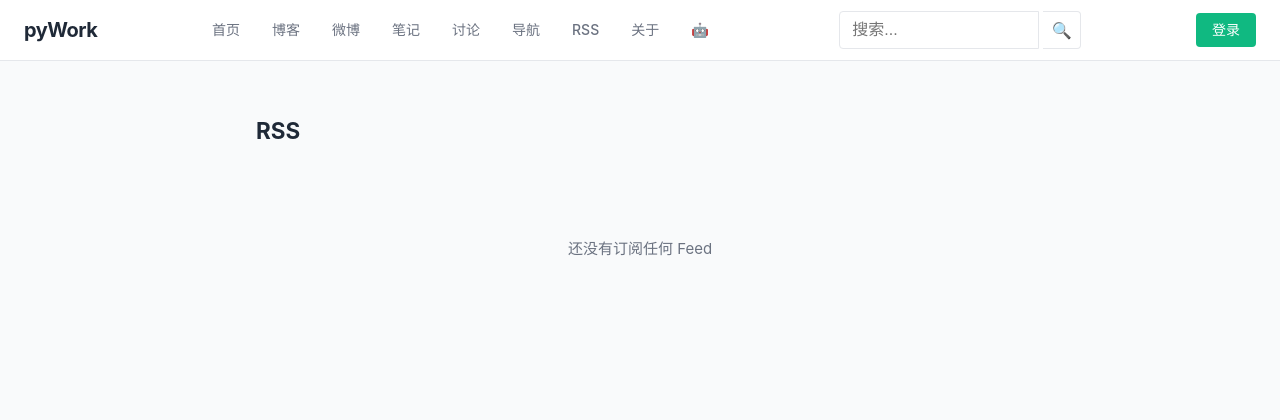
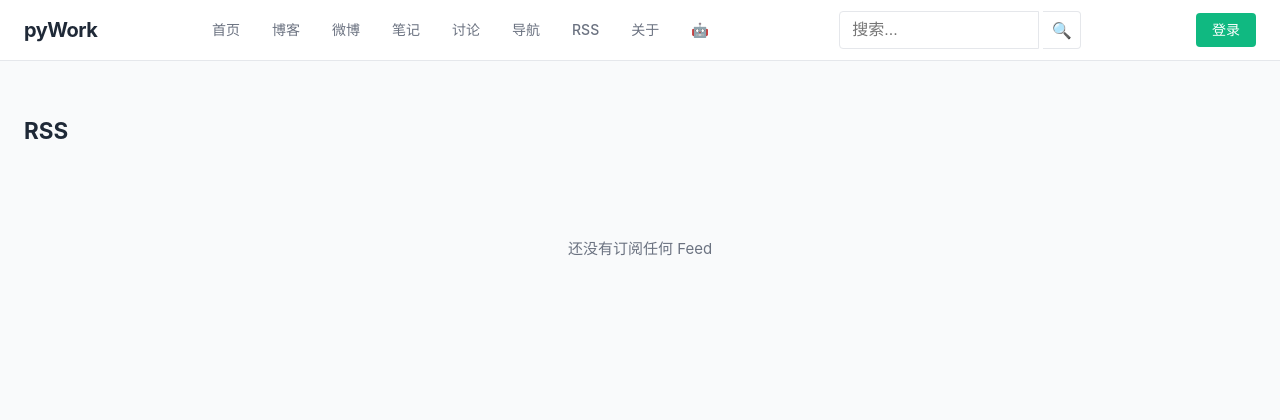
Before and after one commit to tojoevan/pywork, a Python web app: template plugins/rss/templates/rss.html in a window 1280 px wide. Shown: the top 420 px of the page. Run offline with Jinja, Linux system fonts and the light colour scheme; the template is opened without the code that fills it, so the values that code supplies are empty.

Commit message:
RSS 页面宽度与讨论页面保持一致
Co-Authored-By: Claude Opus 4.7 <noreply@anthropic.com>

```diff
--- a/static/css/rss.css
+++ b/static/css/rss.css
@@ -1,7 +1,5 @@
 .rss-page {
-    max-width: 800px;
-    margin: 0 auto;
-    padding: 20px 16px;
+    padding: 20px 0;
 }
 
 .rss-header {
```
